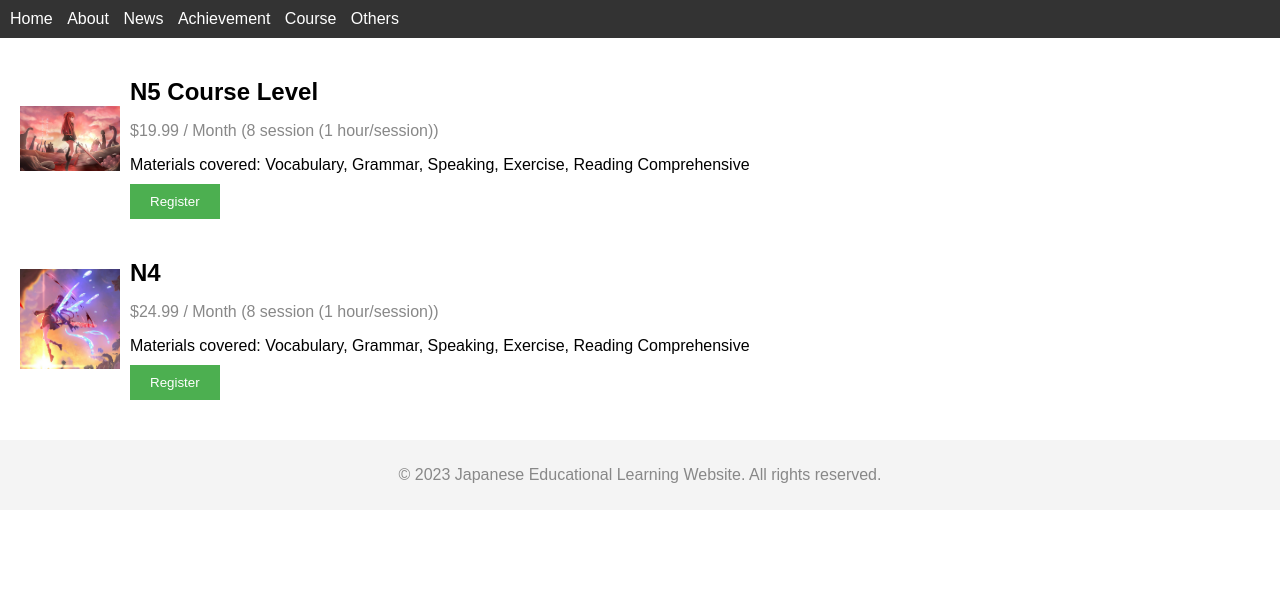
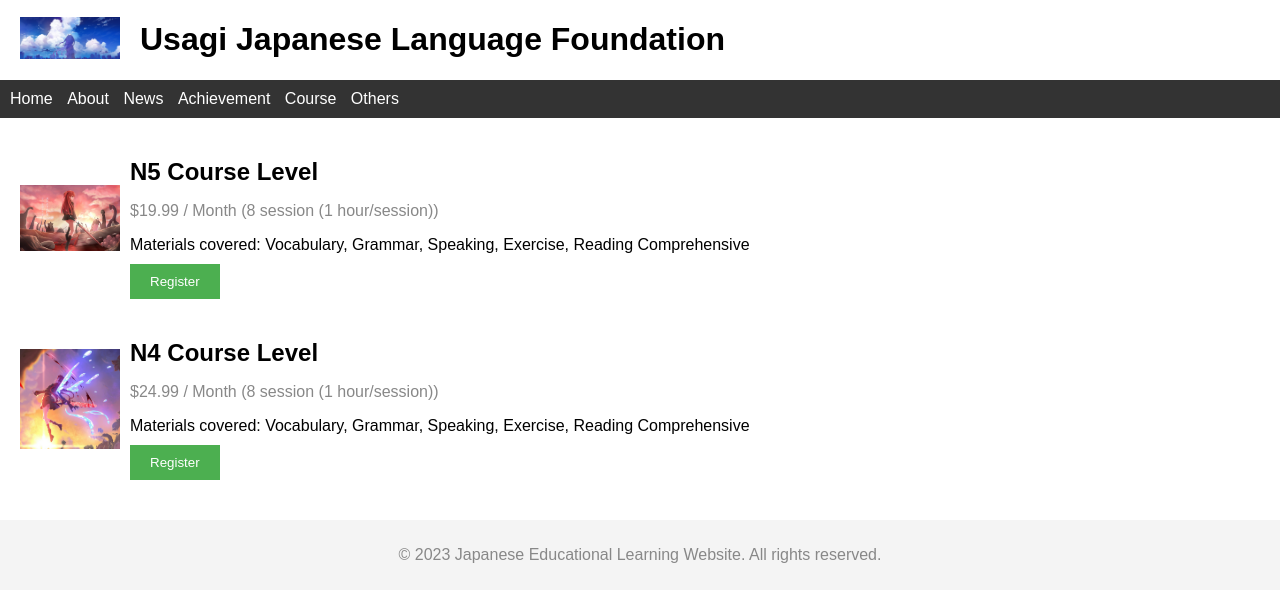
Before and after one commit to Zeoui-project/Zeoui-project.github.io, a plain HTML site: page index.html in a window 1280 px wide. Drawn offline with Linux system fonts and the light colour scheme.

Commit message:
minor update

```diff
--- a/index.html
+++ b/index.html
@@ -68,9 +68,30 @@
       text-align: center;
       color: #888;
     }
+    .container {
+      display: flex;
+      align-items: center;
+    }
+    .text {
+      margin-left: 20px;
+      margin-right: 10px;
+    }
+    .image {
+      margin-left: 20px; /* Add left margin to create space */
+      width: 100px; /* Adjust the width as needed */
+    }
   </style>
 </head>
 <body>
+  <div class="container">
+    <div class="image">
+      <img src="Logo.jpg" alt="Image" width="100%" height="auto">
+    </div>
+    <div class="text">
+      <h1>Usagi Japanese Language Foundation</h1>
+    </div>
+  </div>
+
   <header>
     <nav>
       <ul>
@@ -98,7 +119,7 @@
     <div class="product">
       <img src="product2.jpg" alt="Product 2">
       <div class="product-info">
-        <h2 class="product-title">N4</h2>
+        <h2 class="product-title">N4 Course Level</h2>
         <p class="product-price">$24.99 / Month (8 session (1 hour/session))</p>
         <p class="product-description">Materials covered: Vocabulary, Grammar, Speaking, Exercise, Reading Comprehensive</p>
         <button class="product-button">Register</button>
```
Also changed, not shown: Logo.jpg (added).
